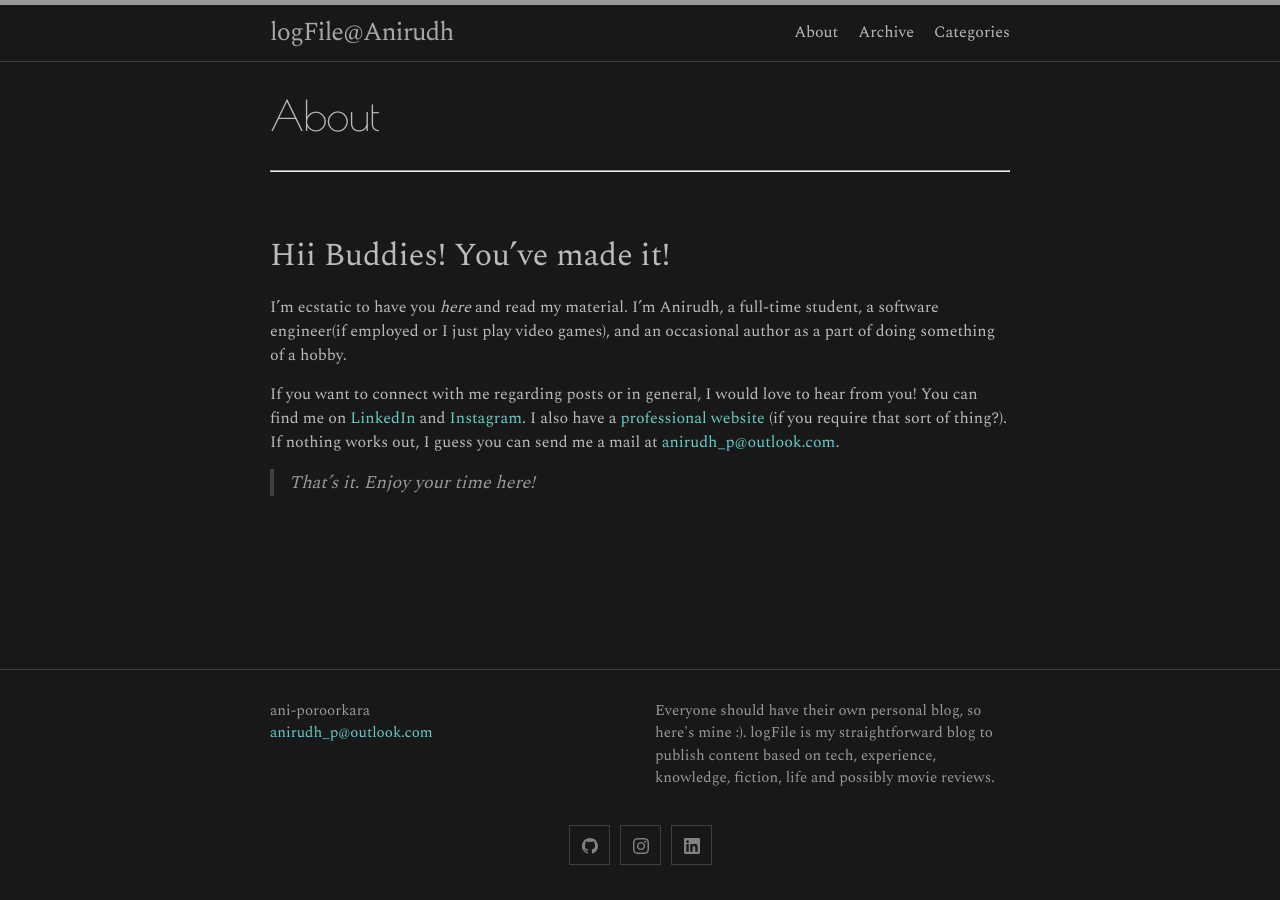
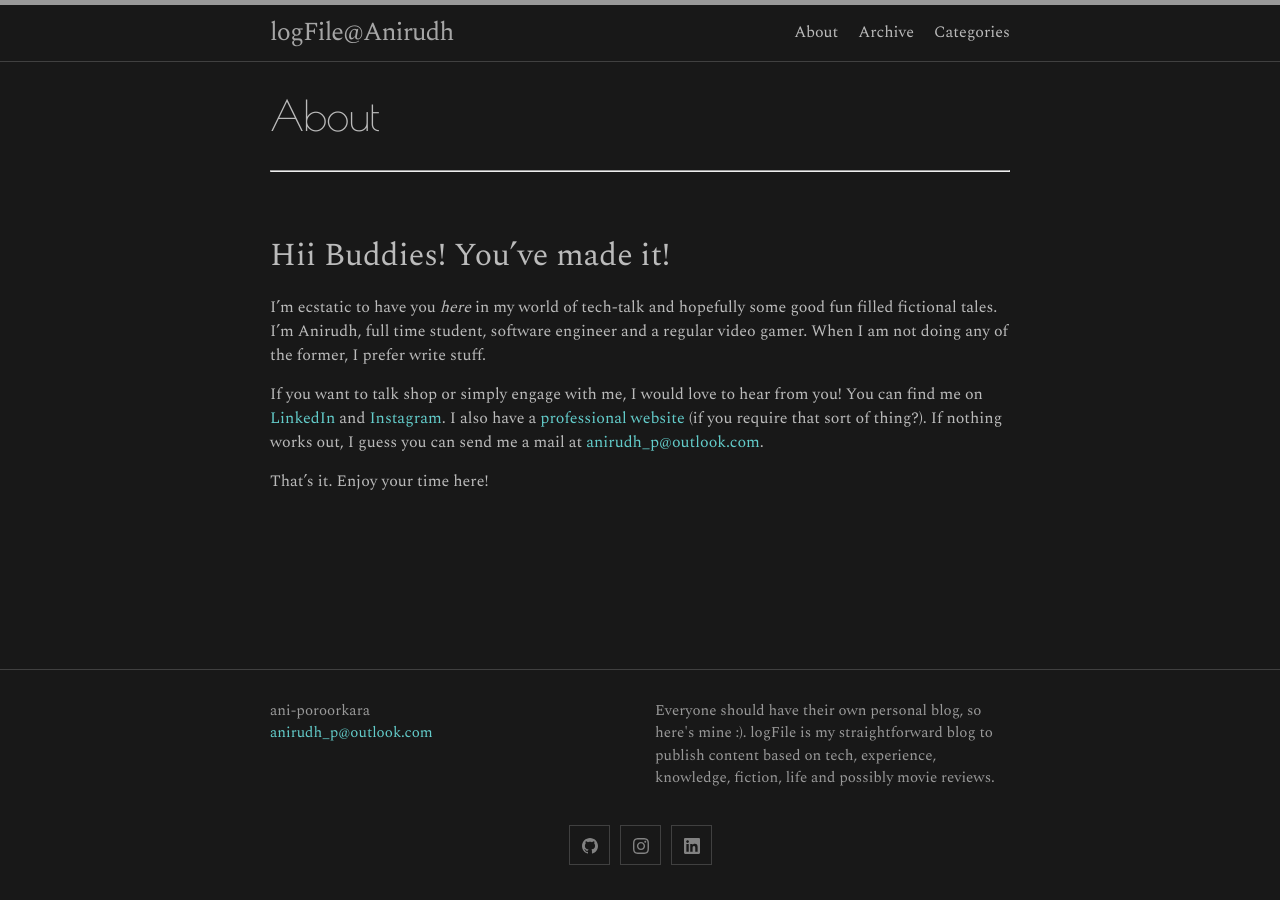
Before and after one commit to ani-poroorkara/blog, a Jekyll site: the page built from about.markdown, in a window 1280 px wide. Built offline with Jekyll 4.4.1, drawn with Linux system fonts in a browser that asks for light colours.

Commit message:
about content tweak

```diff
--- a/about.markdown
+++ b/about.markdown
@@ -6,8 +6,8 @@
 <hr>
 ## Hii Buddies! You've made it!
 
-I'm ecstatic to have you *here* and read my material. I'm Anirudh, a full-time student, a software engineer(if employed or I just play video games), and an occasional author as a part of doing something of a hobby.
+I'm ecstatic to have you *here* in my world of tech-talk and hopefully some good fun filled fictional tales. I'm Anirudh, full time student, software engineer and a regular video gamer. When I am not doing any of the former, I prefer write stuff.
 
-If you want to connect with me regarding posts or in general, I would love to hear from you! You can find me on [LinkedIn](https://www.linkedin.com/in/anirudh-poroorkara-34900017b/) and [Instagram](https://www.instagram.com/aniporoorkara/). I also have a [professional website](https://ani-poroorkara.github.io/) (if you require that sort of thing?). If nothing works out, I guess you can send me a mail at <anirudh_p@outlook.com>.
+If you want to talk shop or simply engage with me, I would love to hear from you! You can find me on [LinkedIn](https://www.linkedin.com/in/anirudh-poroorkara-34900017b/) and [Instagram](https://www.instagram.com/aniporoorkara/). I also have a [professional website](https://ani-poroorkara.github.io/) (if you require that sort of thing?). If nothing works out, I guess you can send me a mail at <anirudh_p@outlook.com>.
 
->That's it. Enjoy your time here!
+That's it. Enjoy your time here!
```
